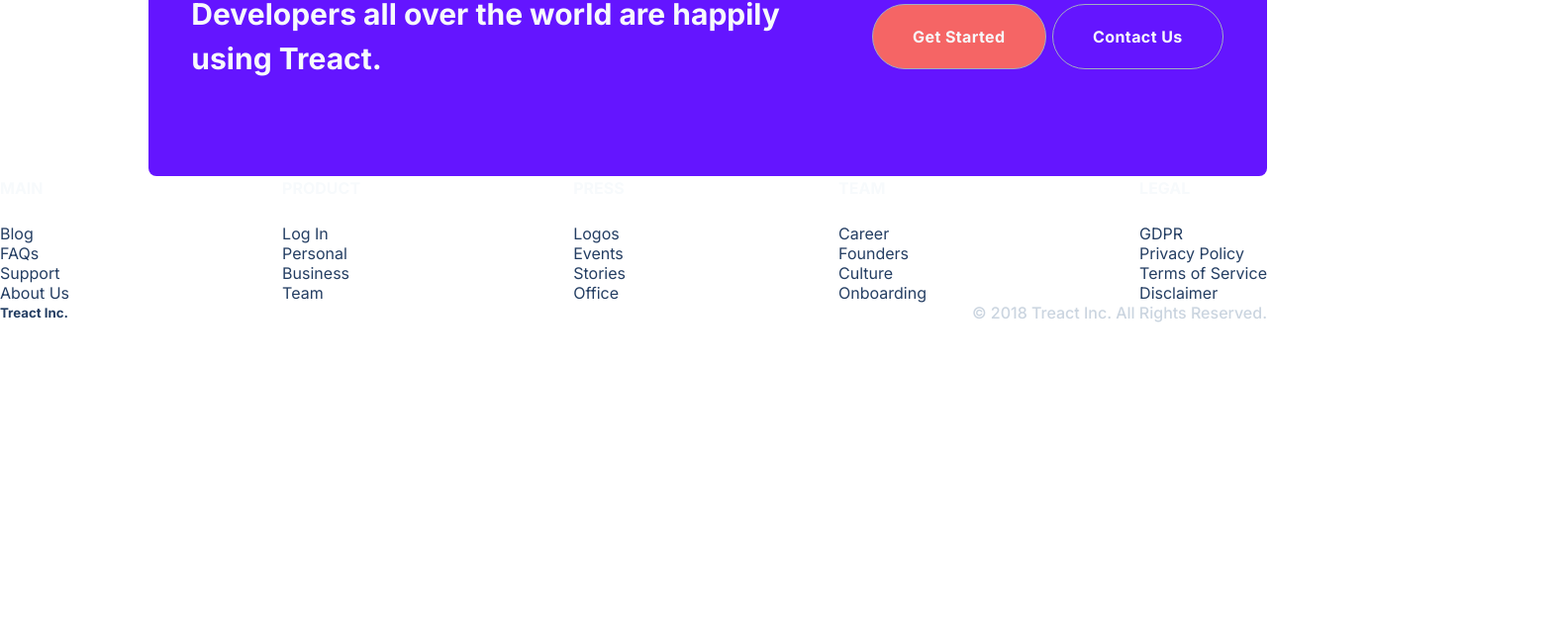
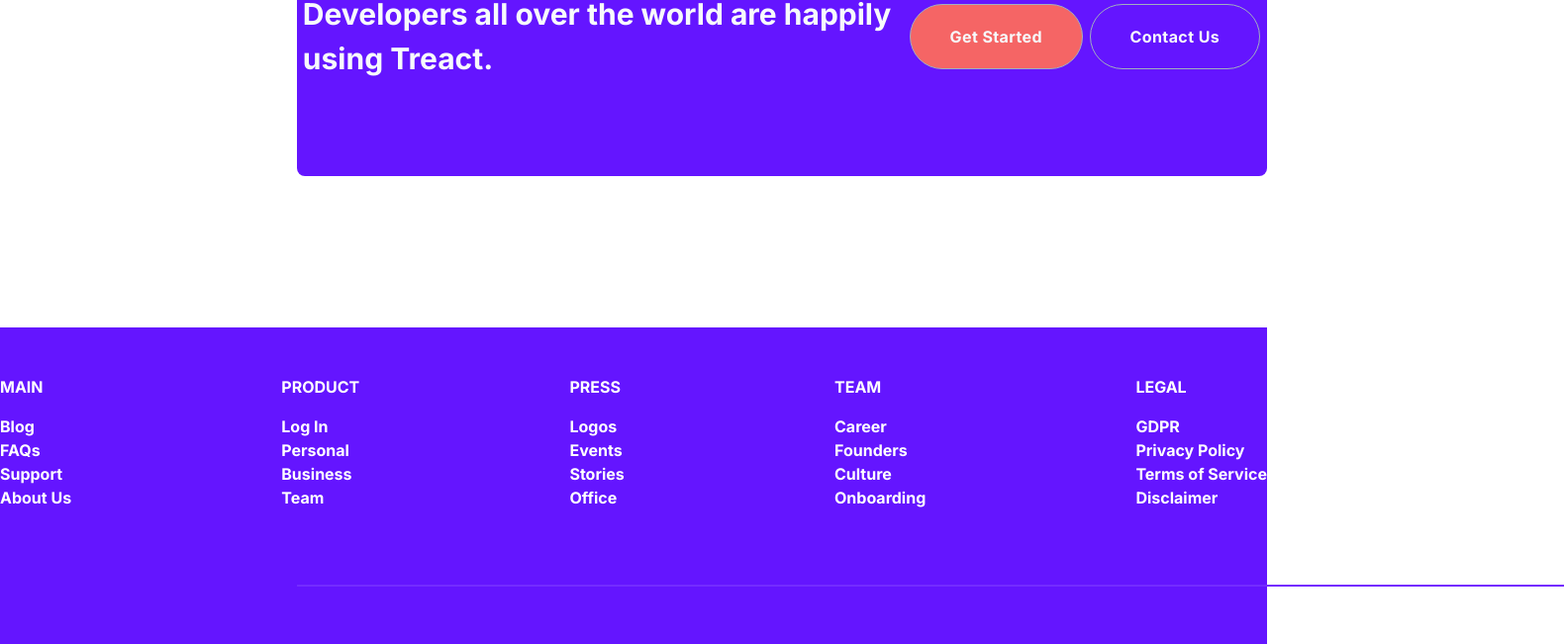
Before and after one commit to BomySouk/project1, a plain HTML site: page index.html in a window 1280 px wide. Shown: the part 5639-6290 px from the top of the page at 99% size, 1580 px wide, since content can reach past the window. Before the commit the page ends 5965 px from the top, so only its background shows below. Drawn offline with Linux system fonts and the light colour scheme.

Commit message:
finished start section and footers

```diff
--- a/index.html
+++ b/index.html
@@ -494,48 +494,55 @@
 
     </main>
     <footer>
-        <div class="row footer__row">
-            <div class="footer__columns">
-                <div class="footer__column">
-                    <div class="footer__column--title">MAIN</div>
-                    <a class="footer__column--link">Blog</a>
-                    <a class="footer__column--link">FAQs</a>
-                    <a class="footer__column--link">Support</a>
-                    <a class="footer__column--link">About Us</a>
+        <div class="footer__container">
+            <div class="footer__row">
+
+                <div class="footer__main">
+                    <div class="footer__main--title">MAIN</div>
+                    <a class="footer__main--link"><span class="white">Blog</span></a>
+                    <a class="footer__main--link"><span class="white">FAQs</span></a>
+                    <a class="footer__main--link"><span class="white">Support</span></a>
+                    <a class="footer__main--link"><span class="white">About Us</span></a>
                 </div>
-                <div class="footer__column">
-                    <div class="footer__column--title">PRODUCT</div>
-                    <a class="footer__column--link">Log In</a>
-                    <a class="footer__column--link">Personal</a>
-                    <a class="footer__column--link">Business</a>
-                    <a class="footer__column--link">Team</a>
+
+                <div class="footer__product">
+                    <div class="footer__product--title">PRODUCT</div>
+                    <a class="footer__product--link">Log In</a>
+                    <a class="footer__product--link">Personal</a>
+                    <a class="footer__product--link">Business</a>
+                    <a class="footer__product--link">Team</a>
                 </div>
-                <div class="footer__column">
-                    <div class="footer__column--title">PRESS</div>
-                    <a class="footer__column--link">Logos</a>
-                    <a class="footer__column--link">Events</a>
-                    <a class="footer__column--link">Stories</a>
-                    <a class="footer__column--link">Office</a>
+
+                <div class="footer__press">
+                    <div class="footer__press--title">PRESS</div>
+                    <a class="footer__press--link">Logos</a>
+                    <a class="footer__press--link">Events</a>
+                    <a class="footer__press--link">Stories</a>
+                    <a class="footer__press--link">Office</a>
                 </div>
-                <div class="footer__column">
-                    <div class="footer__column--title">TEAM</div>
-                    <a class="footer__column--link">Career</a>
-                    <a class="footer__column--link">Founders</a>
-                    <a class="footer__column--link">Culture</a>
-                    <a class="footer__column--link">Onboarding</a>
+
+                <div class="footer__team">
+                    <div class="footer__team--title">TEAM</div>
+                    <a class="footer__team--link">Career</a>
+                    <a class="footer__team--link">Founders</a>
+                    <a class="footer__team--link">Culture</a>
+                    <a class="footer__team--link">Onboarding</a>
                 </div>
-                <div class="footer__column">
-                    <div class="footer__column--title">LEGAL</div>
-                    <a class="footer__column--link">GDPR</a>
-                    <a class="footer__column--link">Privacy Policy</a>
-                    <a class="footer__column--link">Terms of Service</a>
-                    <a class="footer__column--link">Disclaimer</a>
+
+                <div class="footer__legal">
+                    <div class="footer__legal--title">LEGAL</div>
+                    <a class="footer__legal--link">GDPR</a>
+                    <a class="footer__legal--link">Privacy Policy</a>
+                    <a class="footer__legal--link">Terms of Service</a>
+                    <a class="footer__legal--link">Disclaimer</a>
                 </div>
             </div>
+
             <div class="footer__divider"></div>
+
             <div class="footer__bottom">
                 <div class="footer__logo">
-                    <img src="./assets/logo-light.d9a5d1b5be5ea077b26864fdfc2e96a4.svg" alt="" class="footer__logo--img">
+                    <img src="./assets_Treact/logo-light.d9a5d1b5be5ea077b26864fdfc2e96a4.svg" alt="" class="footer__logo--img">
                     <h5 class="footer__logo--text">Treact Inc.</h5>
                 </div>
                 <div class="footer__copyright">
--- a/styles.css
+++ b/styles.css
@@ -760,12 +760,11 @@
     margin-top: 12vw;
     background-color: rgb(100, 21, 255);
     border-radius: 8px;
-    margin-left: 150px;
+    margin-left: 300px;
     max-width: 1300px;
 }
 
 .start__row {
-
     display: flex;
     justify-content: space-around;
     align-items: center;
@@ -809,84 +808,82 @@
 }
 /* FOOTERS  */
 
-@media (max-width: 1024px) {
-    footer {
-        padding: 80px 32px;
-    }
+.footer__container {
+    padding-left: 96px 0;
+    margin-top: 12vw;
+    background-color: rgb(100, 21, 255);;
+
 }
 
-.footer__blob--1 {
-    position: absolute;
-    top: 0px;
-    left: 0px;
-    width: 320px;
-    height: 320px;
-    transform: translateX(-80px) translateY(-128px);
-    z-index: 1;
-    opacity: 0.5;
+.footer__row {
+    width: 100%;
+    max-width: 1280px;
+    display: flex;
+    justify-content: center;
+    justify-content: space-between;
+    margin: 0 auto;
+    padding-top: 48px;
 }
 
-.footer__blob--2 {
-    position: absolute;
-    bottom: 0px;
-    right: 0px;
-    width: 320px;
-    height: 320px;
-    transform: translateX(128px) translateY(192px);
-    z-index: 1;
-    opacity: 0.5;
-}
-
-.row {
-    width: 100%;
-    max-width: 1280px;
-    margin: 0px auto;
-}
-
-.footer__columns {
-    margin-top: -48px;
-    display: flex;
-    justify-content: space-between;
-    flex-wrap: wrap;
-}
-
-.footer__column {
-    margin-top: 48px;
+.footer__main, .footer__product, .footer__press, .footer__team, .footer__legal {
     display: flex;
     flex-direction: column;
-    align-items: flex-start;
-    z-index: 2;
-}
-
-.footer__column--title {
+    justify-content: space-around;
+    padding-bottom: 12px;
     font-weight: 700;
-    color: rgb(247, 250, 252);
+    color: #f7fafc;
     line-height: 1.5;
 }
 
-.footer__column--link:nth-child(2) {
-    margin-top: 24px;
+.footer__main--title, .footer__product--title, .footer__press--title,
+.footer__team--title, .footer__legal--title {
+    padding-bottom: 16px;
+    color: white;
+}
+
+.footer__divider {
+    width: 100%;
+    max-width: 1280px;
+    height: 2px;
+    margin: 64px 65px;
+    background: rgb(116, 44, 255);
+    margin-left: 300px;
+
+}
+
+.footer__product--link, .footer__press--link, .footer__mail--link, .footer__team--link, .footer__legal--link {
+    color: white;
 }
 
 .footer__bottom {
-    display: flex
-;
-    justify-content: space-between;
+    display: flex;
+    justify-content: center;
     align-items: center;
+    justify-content: space-around;
+}
+
+.footer__logo--img {
+    height: 32px;
+    width: 32px;
 }
 
 .footer__logo {
     display: flex;
     align-items: center;
+    padding-bottom: 100px;
+}
+
+.footer__logo--text {
+    font-size: 20px;
+    color: #f7fafc;
+    font-weight: 900;
+    margin-left: 8px;
+    letter-spacing: 0.05em;
+
 }
 
 .footer__copyright {
-    color: rgb(203, 213, 224);
+    color: #cbd5e0;
     font-weight: 500;
+    padding-bottom: 100px;
 }
-
-.footer__socials {
-    display: flex;
-    align-items: center;
-    margin-left: -16px;
-}
```
